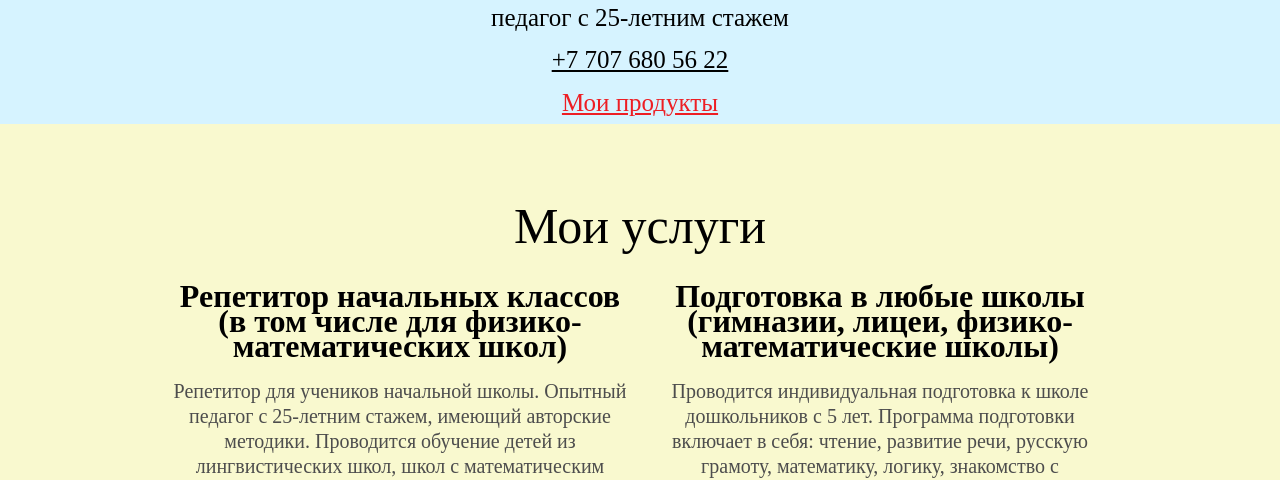
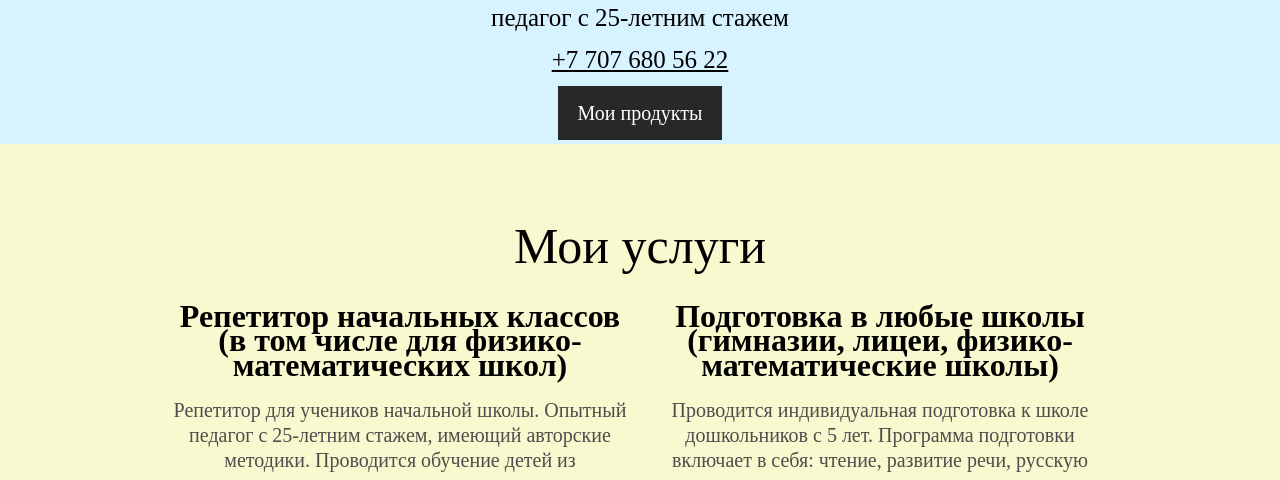
Before and after one commit to nightlord189/TatyanaSite, a plain HTML site: page index.html in a window 1280 px wide. Shown: the part 305-785 px from the top of the page. Drawn offline with Linux system fonts and the light colour scheme.

Commit message:
style add

```diff
--- a/css/style.css
+++ b/css/style.css
@@ -758,3 +758,20 @@ footer {
 	position:relative;
 	z-index:9;
 }
+
+.button-link {
+	background-color: #272829;
+	border: none;
+	color: white;
+	padding: 10px 20px;
+	text-align: center;
+	text-decoration: none;
+	display: inline-block;
+	font-size: 20px;
+	margin: 4px 2px;
+	cursor: pointer;
+}
+
+.button-link:hover {
+	color: rgb(247, 247, 247);
+}
```
